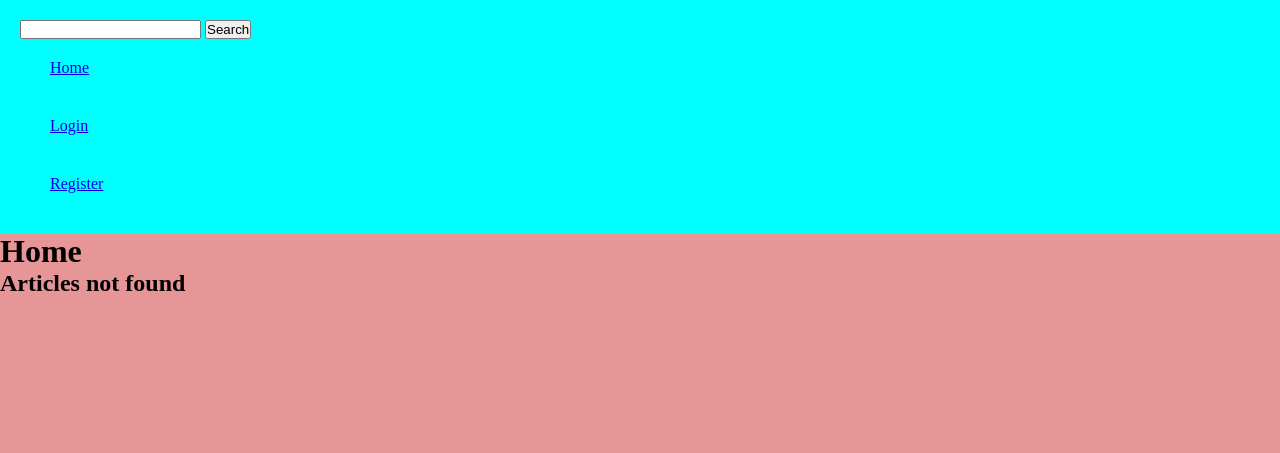
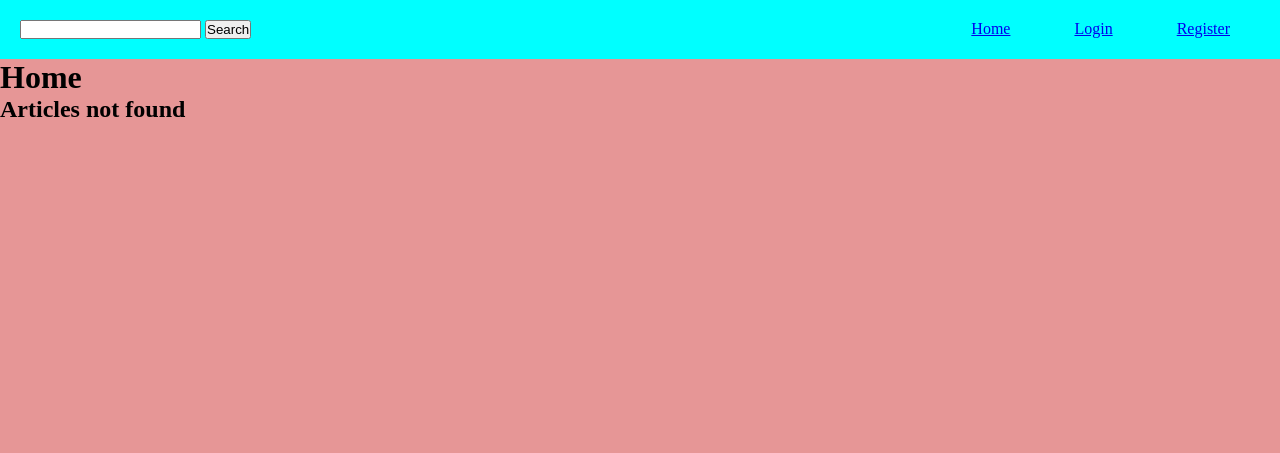
Before and after one commit to Nikita-Goncharov/DjangoArticleTask, a Django app: page / in a window 1280 px wide. Shown: the top 453 px of the page. Run offline with Django 4.2, Linux system fonts and the light colour scheme; data that the repository does not hold is empty.

Commit message:
refactor code

```diff
--- a/django_articles/articles/static/articles/css/style.css
+++ b/django_articles/articles/static/articles/css/style.css
@@ -1,3 +1,5 @@
+
+/* Main styles start */
 * {
     padding: 0;
     margin: 0;
@@ -14,9 +16,17 @@ header ul {
 
 
 header ul li {
+    display: inline;
     padding: 20px 30px;
 }
 
+.search_bar, .menu {
+    display: inline-block;
+}
+
+.menu {
+    float: right;
+}
 
 body {
     height: 100vh;
@@ -32,3 +42,20 @@ footer {
     padding: 20px 0;
     background-color: aqua;
 }
+
+/* Main styles end */
+
+
+/* Home styles start */
+
+/* Home styles end */
+
+
+/* Create article styles start */
+
+/* Create article styles end */
+
+
+/* Article detail styles start */
+
+/* Article detail styles end */
--- a/django_articles/articles/views.py
+++ b/django_articles/articles/views.py
@@ -15,12 +15,14 @@ def home(request):
         form = SearchForm(request.POST)
         if form.is_valid():
             search_request = form.cleaned_data['field']
+
             filtered_articles = Article.objects.filter(title__contains=search_request) | Article.objects.filter(author__username__contains=search_request)
             context.update({'articles': filtered_articles})
     else:
         form = SearchForm()
         articles = Article.objects.all()
         context.update({'articles': articles})
+
     context.update({'form': form})
     return render(request, 'articles/home.html', context=context)
 
@@ -28,23 +30,24 @@ def home(request):
 def register_view(request):
     if request.method == 'POST':
         form = RegisterForm(request.POST)
+
         if form.is_valid():
             if form.cleaned_data['password'] == form.cleaned_data['password_repeat']:
                 name = form.cleaned_data['name']
                 password = form.cleaned_data['password']
+
                 try:
                     already_registred_user = get_object_or_404(User, username=name)
                     messages.error(request, 'User with this name already created')
-                    return redirect('register')
                 except Http404:
                     user = User.objects.create_user(username=name, password=password)
                     return redirect('login')
             else:
                 messages.error(request, 'Password mismatch')
-                return redirect('register')
         else:
             messages.error(request, 'Form is not valid')
-            return redirect('register')
+
+        return redirect('register')  # if error
     else:
         form = RegisterForm()
     return render(request, 'articles/register.html', context={'form': form})
@@ -53,19 +56,21 @@ def register_view(request):
 def login_view(request):
     if request.method == 'POST':
         form = LoginForm(request.POST)
+
         if form.is_valid():
             name = form.cleaned_data['name']
             password = form.cleaned_data['password']
+
             user = authenticate(username=name, password=password)
+
             if user is not None:
                 login(request, user)
                 return redirect('home')
             else:
                 messages.error(request, 'User not found')
-                return redirect('login')
         else:
             messages.error(request, 'Form is not valid')
-            return redirect('login')
+        return redirect('login')  # if error
     else:
         form = LoginForm()
     return render(request, 'articles/login.html', context={'form': form})
@@ -83,9 +88,11 @@ def article_detail(request, pk):
 
     if request.method == 'POST':
         form = CommentForm(request.POST)
+
         if form.is_valid():
             body = form.cleaned_data['body']
             user = request.user
+
             comment = Comment(article=article, author=user, body=body)
             comment.save()
             return redirect('article_detail', pk)
@@ -98,16 +105,18 @@ def article_detail(request, pk):
 def create_article(request):
     if request.method == 'POST':
         form = ArticleForm(request.POST)
+
         if form.is_valid():
             title = form.cleaned_data['title']
             body = form.cleaned_data['body']
             user = request.user
+
             article = Article(title=title, author=user, body=body)
             article.save()
             return redirect('home')
         else:
             messages.error(request, 'Form is not valid')
-            return redirect('create_article')
+        return redirect('create_article')
     else:
         form = ArticleForm()
     return render(request, 'articles/create_article.html', context={'form': form})
```
Also changed, not shown: django_articles/articles/admin.py (+12 -2 lines).
